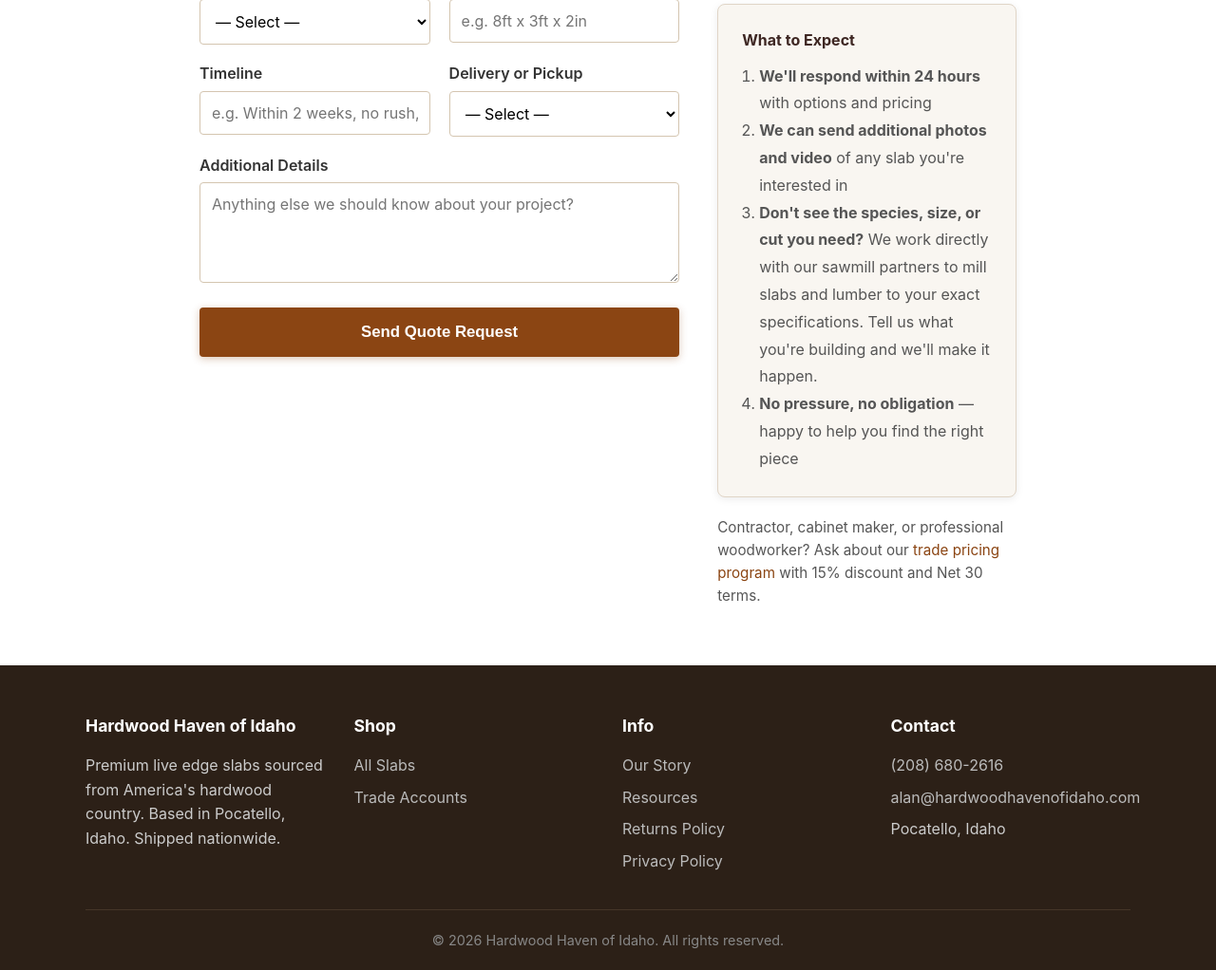
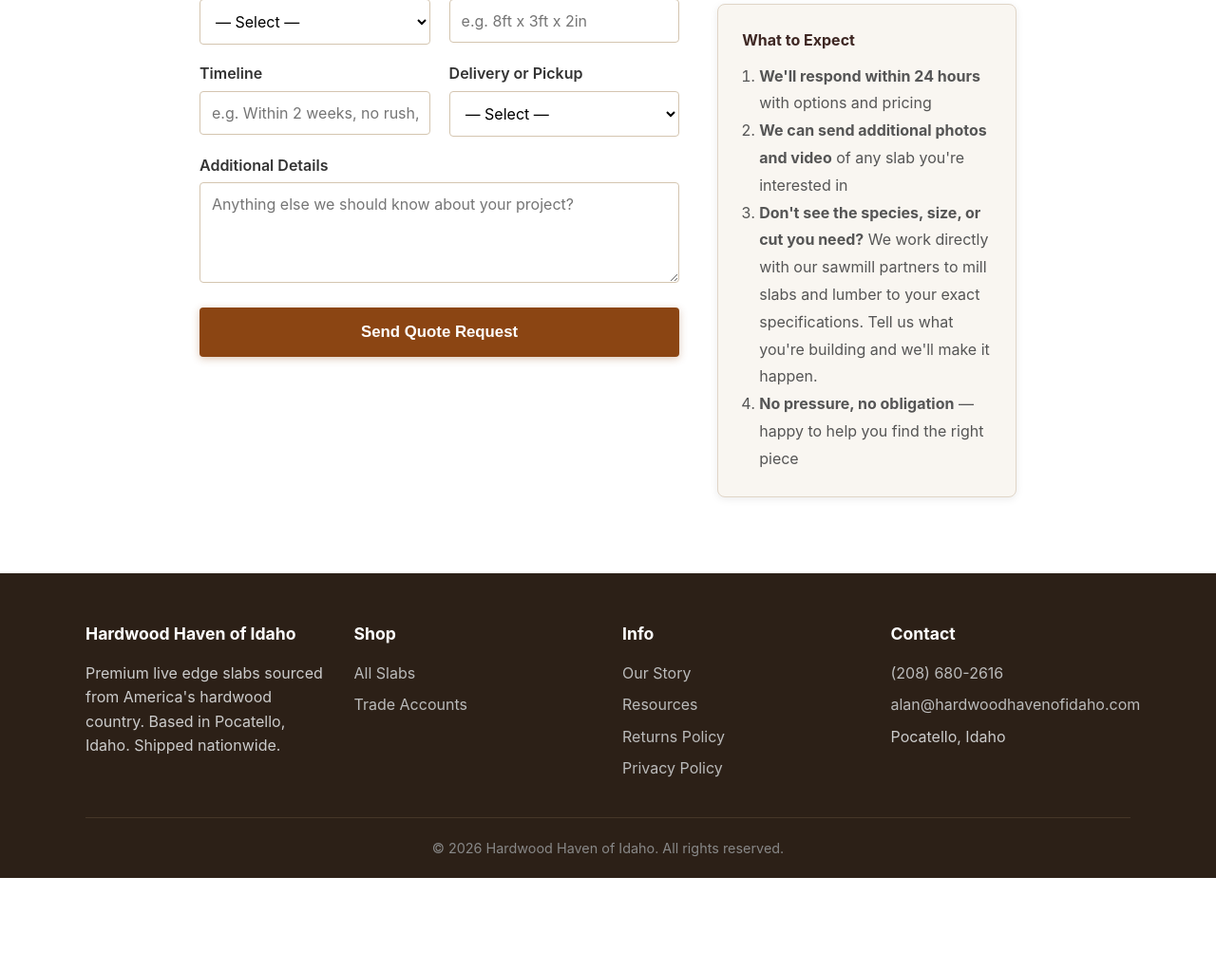
Before and after one commit to BillBrieferServer/wood, a FastAPI app: page /quote in a window 1280 px wide. Shown: the part 675-1697 px from the top of the page at 95% size. After the commit the page ends 1600 px from the top, so only its background shows below. Run offline with FastAPI, Linux system fonts and the light colour scheme.

Commit message:
Remove leftover contractor trade text from quote page

```diff
--- a/app/templates/quote.html
+++ b/app/templates/quote.html
@@ -128,11 +128,6 @@
                     <li><strong>No pressure, no obligation</strong> — happy to help you find the right piece</li>
                 </ol>
             </div>
-
-                <p style="font-size: 0.95em; color: #555;">
-                    Contractor, cabinet maker, or professional woodworker? Ask about our <a href="/contractors">trade pricing program</a> with 15% discount and Net 30 terms.
-                </p>
-            </div>
         </div>
 
     </div>
```
